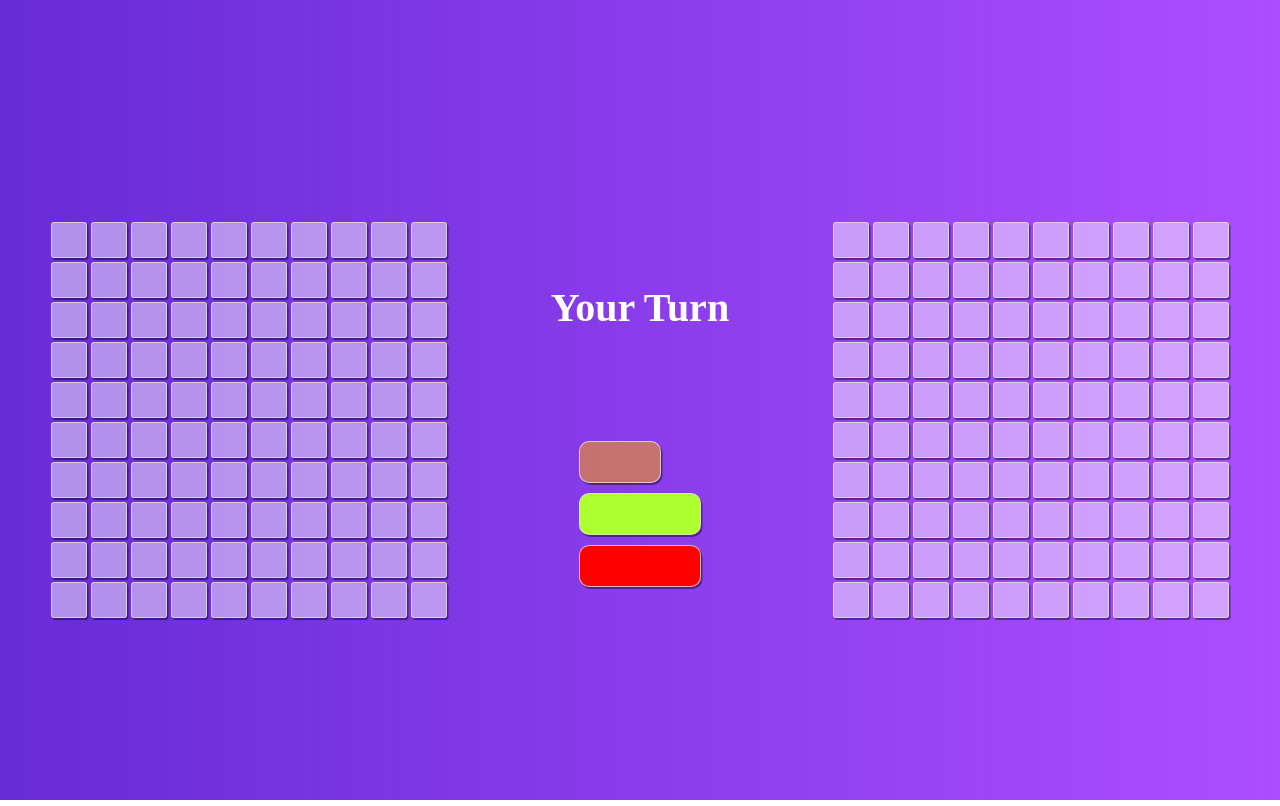
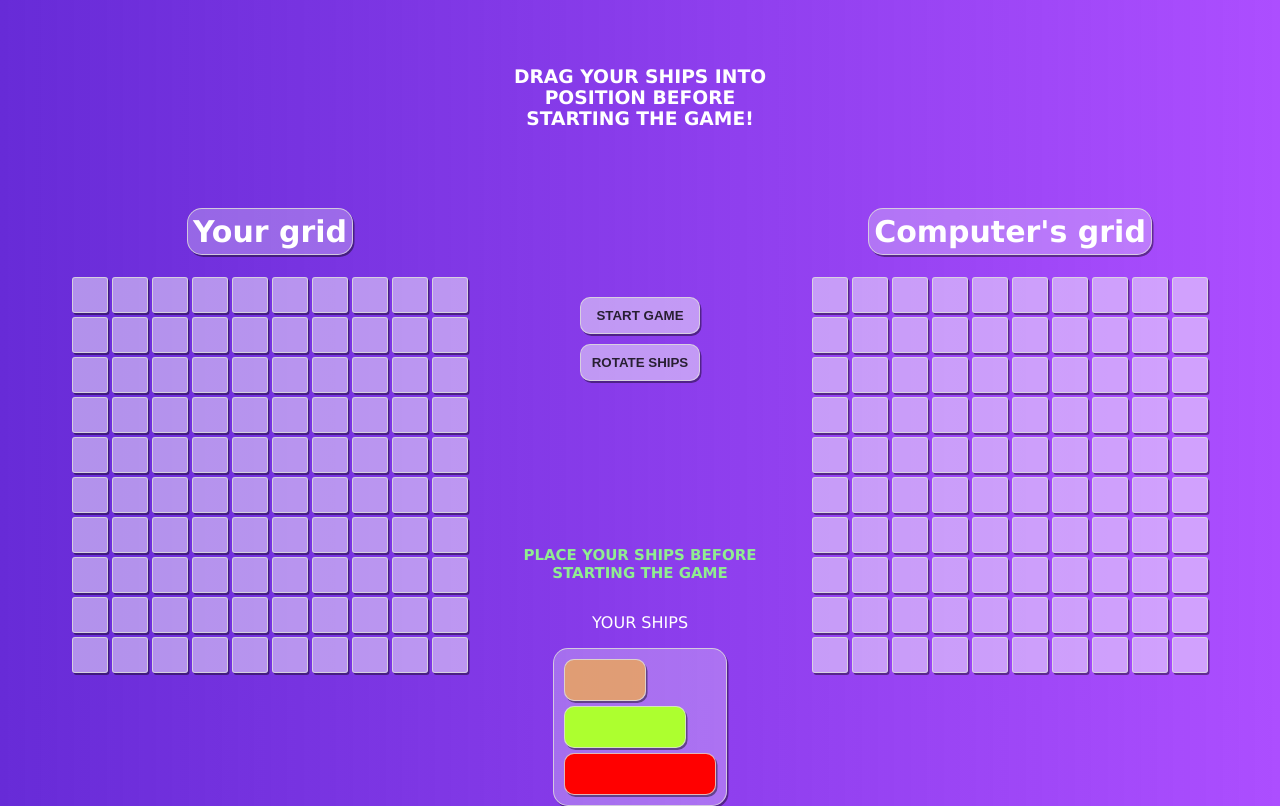
Before and after one commit to FrancoA1997/js-battleship, a website: page public/index.html in a window 1280 px wide. Both pictures are taken after a click on the button "START GAME". Drawn offline with Linux system fonts and the light colour scheme.

Commit message:
Added game validations and more style

```diff
--- a/public/app.js
+++ b/public/app.js
@@ -165,7 +165,6 @@ document.addEventListener('DOMContentLoaded', () => {
         userSquares[parseInt(this.dataset.id) - selectedShipIndex + width*i].classList.add('taken', shipClass, "user-ship")
       }
     } else return
-
     displayGrid.removeChild(draggedShip)
   }
 
@@ -174,10 +173,15 @@ document.addEventListener('DOMContentLoaded', () => {
   }
 
   //Game Logic
+
+
   function playGame() {
     if (isGameOver) return
-    if (currentPlayer === 'user') {
-      turnDisplay.classList.toggle('bigger-text')
+    if(displayGrid.childElementCount === 3){
+    infoDisplay.innerHTML = 'Place your ships before starting the game'}
+    if (currentPlayer === 'user' && displayGrid.childElementCount === 0) {
+      infoDisplay.innerHTML = ''
+      turnDisplay.classList.toggle('text-xl')
       startButton.classList.toggle('hidden-btn')
       rotateButton.classList.toggle('hidden-btn')
       turnDisplay.innerHTML = 'Your Turn'
--- a/public/index.html
+++ b/public/index.html
@@ -11,13 +11,17 @@
 <body>
 
     <div class="container">
+        <p class="grid-title">Your grid</p>
         <div class="grid user-grid"></div>
+    </div>
+    <div class="container-info">
         <div class="hidden-info ">
-            <h3 id="whose-go" class="text-center">Drag your ships into position before starting the game!</h3>
+            <h3 id="whose-go" class="text-center bigger-text">Drag your ships into position before starting the game!</h3>
             <button id="start" class="btn-start text-center text-white">Start Game</button>
             <button id="rotate" class="btn-rotate text-center text-white">Rotate Ships</button>
-
-            <h3 id="info" class="info-text text-center"></h3>
+            <h3 id="info" class="info-text text-center sm-text"></h3>
+            <div>
+                <p class="text-center ">Your Ships</p>
             <div class="grid-display">
                 <div class="ship smShip-container" draggable="true">
                     <div id="smShip-0"></div>
@@ -35,9 +39,15 @@
                     <div id="lgShip-3"></div>
                 </div>
               </div>
+            </div>
           </div>
+        </div>
+       <div class="container">
+       <p class="grid-title">Computer's grid</p>
         <div class="grid ai-grid"></div>
+
     </div>
+
 
 
 
--- a/public/style.css
+++ b/public/style.css
@@ -1,19 +1,56 @@
 body{
+  display: flex;
+  flex-direction: row;
+  align-items: center;
+  justify-content: center;
+  font-family: 'Lucida Sans', 'Lucida Sans Regular', 'Lucida Grande', 'Lucida Sans Unicode', Geneva, Verdana, sans-serif;
   background: linear-gradient(90deg, rgba(103,43,215,1) 0%, rgba(136,0,255,0.6923144257703081) 100%);
 }
 
 .grid-display-vertical{
   display: flex;
   flex-direction: row;
+
+}
+.grid-title{
+  font-size: 30px;
+  color: white;
+  margin: 0px;
+  font-weight: 800;
+  box-shadow: 1.5px 2px  rgba(0, 0, 0, 0.425);
+   backdrop-filter: blur(0px);
+   -webkit-backdrop-filter: blur(0px);
+   border: 1px solid rgba(221, 220, 220, 0.829);
+   background: rgba(255, 255, 255, 0.267);
+   border-radius: 15px;
+   padding: 5px;
 }
 .container {
     display: flex;
+    flex-direction: column;
     align-items: center;
     justify-content: space-evenly;
     margin-top: 200px;
 
   }
+  .container-info{
+    display: flex;
+    flex-direction: row;
+    align-items: center;
+    justify-content: space-evenly;
+    margin-top: 150px;
+    position: relative;
 
+  }
+  .grid-display{
+    box-shadow: 1.5px 2px  rgba(0, 0, 0, 0.425);
+    backdrop-filter: blur(0px);
+    -webkit-backdrop-filter: blur(0px);
+    border: 1px solid rgba(221, 220, 220, 0.829);
+    background: rgba(255, 255, 255, 0.267);
+    border-radius: 15px;
+    padding: 5px;
+  }
   .user-grid {
     width: 400px;
     height: 400px;
@@ -47,16 +84,19 @@ body{
   }
   .text-center{
     text-align: center;
-
+    text-transform: uppercase;
+  }
+  .text-xl{
+    font-size: 45px;
   }
   .text-white{
     color: rgba(0, 0, 0, 0.795);
   }
-  .bigger-text{
-    font-size: 40px;
+  .sm-text{
+    font-size: 25px;
   }
   .info-text{
-    font-size: 30px;
+    font-size: 15px;
     color: lightgreen;
   }
 
@@ -78,7 +118,8 @@ body{
     backdrop-filter: blur(0px);
     -webkit-backdrop-filter: blur(0px);
     border: 1px solid rgba(221, 220, 220, 0.829);
-    margin-top: 20px;
+    margin-top: 10px;
+    margin-bottom: 150px;
   }
   .btn-start{
     cursor: pointer;
@@ -89,13 +130,14 @@ body{
     padding-right: 2px;
     padding-top: 10px;
     padding-bottom: 10px;
+    margin-top: 150px;
     background: rgba(255, 255, 255, 0.479);
     border-radius: 10px;
     box-shadow: 1.5px 2px  rgba(0, 0, 0, 0.425);
     backdrop-filter: blur(0px);
     -webkit-backdrop-filter: blur(0px);
     border: 1px solid rgba(221, 220, 220, 0.829);
-    margin-top: 20px;
+
   }
   .hidden-info{
     width: 300px;
@@ -105,6 +147,7 @@ body{
     justify-content: center;
     align-items: center;
     color: white;
+    margin: 0px;
 
   }
 
@@ -112,7 +155,7 @@ body{
     width: 80px;
     height: 40px;
     background-color: rgba(255, 166, 0, 0.521);
-    margin: 10px;
+    margin: 5px;
     display: flex;
     border-radius: 10px;
     box-shadow: 1.5px 2px  rgba(0, 0, 0, 0.425);
@@ -124,7 +167,7 @@ body{
     width: 40px;
     height: 80px;
     background-color: orange;
-    margin: 10px;
+    margin: 5px;
     display: flex;
     flex-wrap: wrap;
     border-radius: 10px;
@@ -138,7 +181,7 @@ body{
     width: 120px;
     height: 40px;
     background-color: greenyellow;
-    margin: 10px;
+    margin: 5px;
     display: flex;
     border-radius: 10px;
     box-shadow: 1.5px 2px  rgba(0, 0, 0, 0.425);
@@ -151,7 +194,7 @@ body{
     width: 40px;
     height: 120px;
     background-color: greenyellow;
-    margin: 10px;
+    margin: 5px;
     display: flex;
     flex-wrap: wrap;
     border-radius: 10px;
@@ -162,10 +205,10 @@ body{
   }
 
   .lgShip-container {
-    width: 120px;
+    width: 150px;
     height: 40px;
     background-color: red;
-    margin: 10px;
+    margin: 5px;
     display: flex;
     border-radius: 10px;
     box-shadow: 1.5px 2px  rgba(0, 0, 0, 0.425);
@@ -176,9 +219,9 @@ body{
 
   .lgShip-container-vertical {
     width: 40px;
-    height: 120px;
+    height: 150px;
     background-color: red;
-    margin: 10px;
+    margin: 5px;
     display: flex;
     flex-wrap: wrap;
     border-radius: 10px;
```
